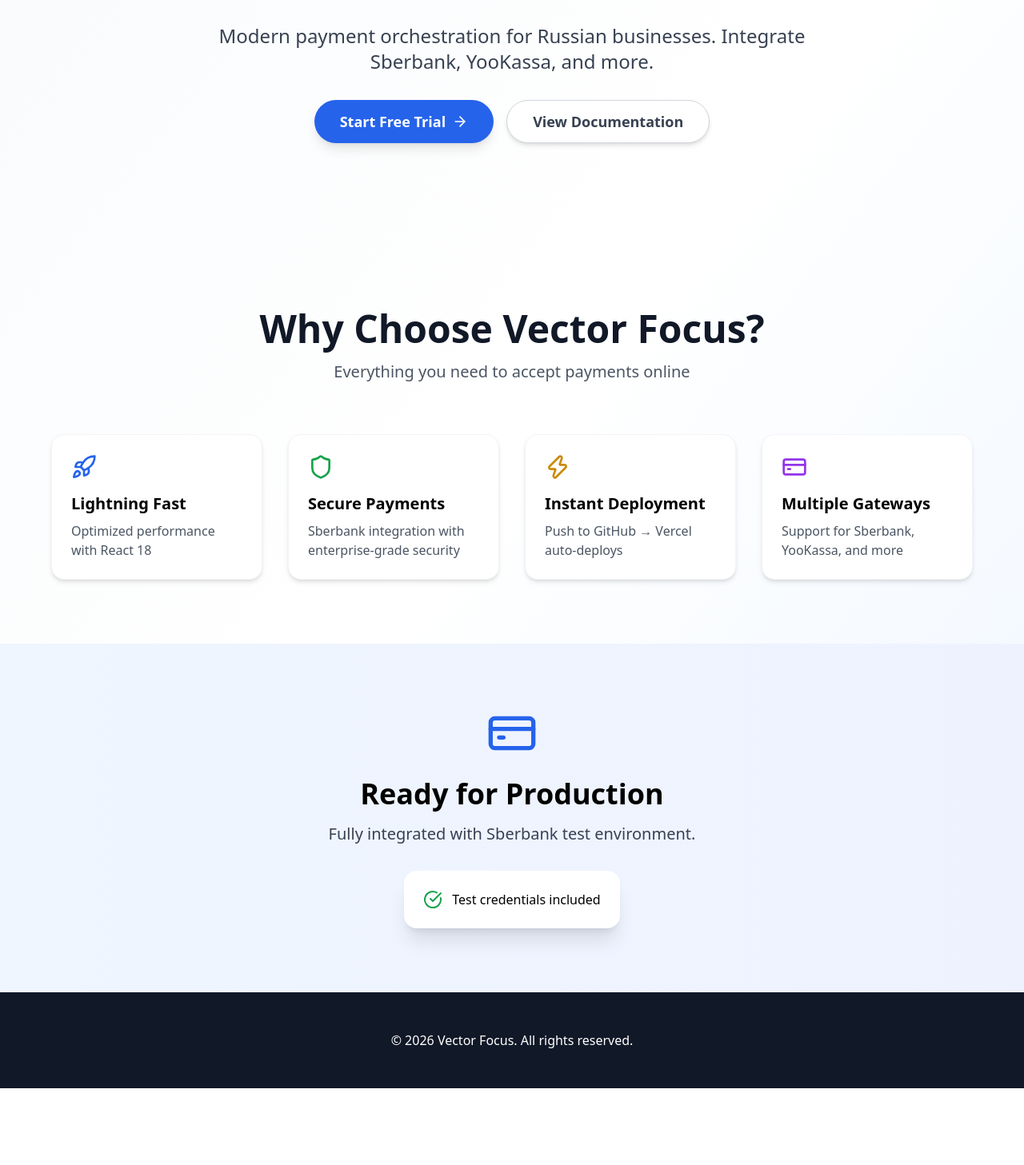
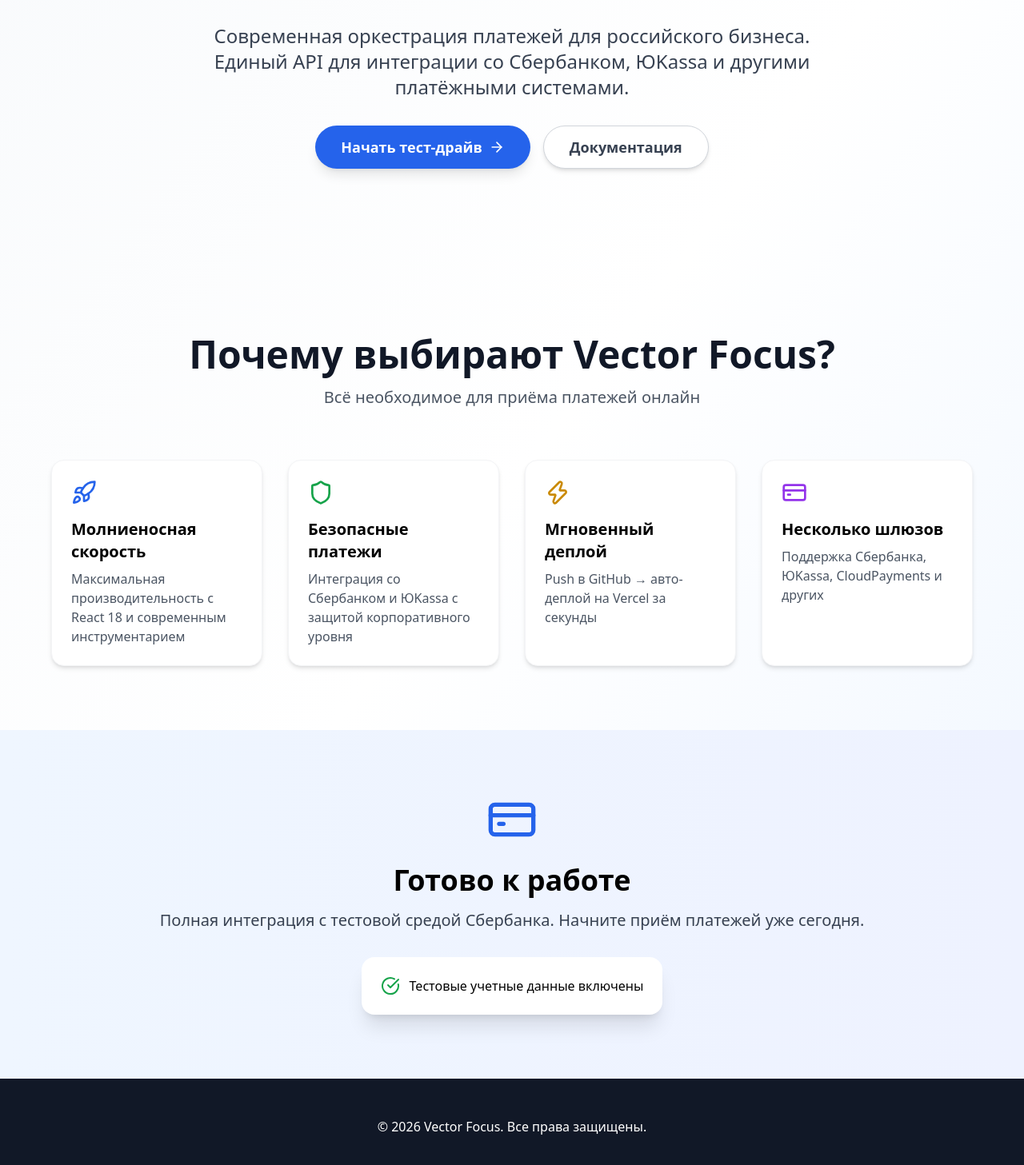
Before and after one commit to RadaVega/vector-focus, a React (Create React App) app: page / in a window 1280 px wide. Shown: the part 247-1704 px from the top of the page at 80% size. Before the commit the page ends 1608 px from the top, so only its background shows below. Built offline with nearby package versions, Linux system fonts and the light colour scheme.

Commit message:
✨ Modern landing page with Tailwind CSS v3, Framer Motion animations, and responsive design

```diff
--- a/src/pages/HomePage.tsx
+++ b/src/pages/HomePage.tsx
@@ -1,13 +1,13 @@
 import React from 'react';
 import { motion } from 'framer-motion';
-import { Rocket, Shield, Zap, CreditCard, ArrowRight, CheckCircle } from 'lucide-react';
+import { Rocket, Shield, CreditCard, ArrowRight, CheckCircle, Zap } from 'lucide-react';
 
 const HomePage: React.FC = () => {
   const features = [
-    { icon: <Rocket className="w-8 h-8 text-blue-600" />, title: 'Lightning Fast', description: 'Optimized performance with React 18' },
-    { icon: <Shield className="w-8 h-8 text-green-600" />, title: 'Secure Payments', description: 'Sberbank integration with enterprise-grade security' },
-    { icon: <Zap className="w-8 h-8 text-yellow-600" />, title: 'Instant Deployment', description: 'Push to GitHub → Vercel auto-deploys' },
-    { icon: <CreditCard className="w-8 h-8 text-purple-600" />, title: 'Multiple Gateways', description: 'Support for Sberbank, YooKassa, and more' }
+    { icon: <Rocket className="w-8 h-8 text-blue-600" />, title: 'Молниеносная скорость', description: 'Максимальная производительность с React 18 и современным инструментарием' },
+    { icon: <Shield className="w-8 h-8 text-green-600" />, title: 'Безопасные платежи', description: 'Интеграция со Сбербанком и ЮKassa с защитой корпоративного уровня' },
+    { icon: <Zap className="w-8 h-8 text-yellow-600" />, title: 'Мгновенный деплой', description: 'Push в GitHub → авто-деплой на Vercel за секунды' },
+    { icon: <CreditCard className="w-8 h-8 text-purple-600" />, title: 'Несколько шлюзов', description: 'Поддержка Сбербанка, ЮKassa, CloudPayments и других' }
   ];
 
   return (
@@ -17,21 +17,21 @@
         <motion.div initial={{ opacity: 0, y: 20 }} animate={{ opacity: 1, y: 0 }} transition={{ duration: 0.6 }}>
           <span className="inline-flex items-center gap-2 px-3 py-1 rounded-full bg-blue-100 text-blue-800 text-sm font-medium mb-6">
             <CheckCircle className="w-4 h-4" />
-            Now accepting payments in Russia
+            Принимаем платежи в России
           </span>
           <h1 className="text-5xl md:text-7xl font-extrabold bg-clip-text text-transparent bg-gradient-to-r from-blue-600 to-purple-600 mb-6">
             Vector Focus
           </h1>
           <p className="text-xl md:text-2xl text-gray-700 max-w-3xl mx-auto mb-8">
-            Modern payment orchestration for Russian businesses. Integrate Sberbank, YooKassa, and more.
+            Современная оркестрация платежей для российского бизнеса. Единый API для интеграции со Сбербанком, ЮKassa и другими платёжными системами.
           </p>
           <div className="flex flex-col sm:flex-row gap-4 justify-center">
-            <button className="inline-flex items-center px-8 py-3 text-lg font-semibold text-white bg-blue-600 rounded-full hover:bg-blue-700 transition shadow-lg transform hover:scale-105">
-              Start Free Trial <ArrowRight className="ml-2 w-5 h-5" />
-            </button>
-            <button className="inline-flex items-center px-8 py-3 text-lg font-semibold text-gray-700 bg-white rounded-full border border-gray-300 hover:border-blue-600 transition shadow-md">
-              View Documentation
-            </button>
+            <a href="#" className="inline-flex items-center px-8 py-3 text-lg font-semibold text-white bg-blue-600 rounded-full hover:bg-blue-700 transition shadow-lg transform hover:scale-105">
+              Начать тест-драйв <ArrowRight className="ml-2 w-5 h-5" />
+            </a>
+            <a href="#" className="inline-flex items-center px-8 py-3 text-lg font-semibold text-gray-700 bg-white rounded-full border border-gray-300 hover:border-blue-600 transition shadow-md hover:shadow-xl">
+              Документация
+            </a>
           </div>
         </motion.div>
       </section>
@@ -39,8 +39,8 @@
       {/* Features Grid */}
       <section className="py-20 px-4">
         <div className="max-w-6xl mx-auto">
-          <h2 className="text-4xl md:text-5xl font-bold text-center text-gray-900 mb-4">Why Choose Vector Focus?</h2>
-          <p className="text-xl text-center text-gray-600 mb-16">Everything you need to accept payments online</p>
+          <h2 className="text-4xl md:text-5xl font-bold text-center text-gray-900 mb-4">Почему выбирают Vector Focus?</h2>
+          <p className="text-xl text-center text-gray-600 mb-16">Всё необходимое для приёма платежей онлайн</p>
           <div className="grid md:grid-cols-2 lg:grid-cols-4 gap-8">
             {features.map((feature, idx) => (
               <motion.div key={idx} whileHover={{ y: -8 }} className="bg-white rounded-2xl p-6 shadow-md hover:shadow-xl transition border border-gray-100">
@@ -56,16 +56,18 @@
       {/* Payment Highlight */}
       <section className="py-20 px-4 bg-gradient-to-r from-blue-50 to-indigo-50 text-center">
         <CreditCard className="w-16 h-16 text-blue-600 mx-auto mb-6" />
-        <h2 className="text-4xl font-bold mb-4">Ready for Production</h2>
-        <p className="text-xl text-gray-700 mb-8">Fully integrated with Sberbank test environment.</p>
+        <h2 className="text-4xl font-bold mb-4">Готово к работе</h2>
+        <p className="text-xl text-gray-700 mb-8">Полная интеграция с тестовой средой Сбербанка. Начните приём платежей уже сегодня.</p>
         <div className="bg-white rounded-2xl p-6 shadow-xl inline-block">
-          <div className="flex items-center gap-3"><CheckCircle className="w-6 h-6 text-green-600" /><span>Test credentials included</span></div>
+          <div className="flex items-center gap-3"><CheckCircle className="w-6 h-6 text-green-600" /><span>Тестовые учетные данные включены</span></div>
         </div>
       </section>
 
-      {/* Simple Footer */}
-      <footer className="bg-gray-900 text-white py-12 text-center">
-        <p>© 2026 Vector Focus. All rights reserved.</p>
+      {/* Footer */}
+      <footer className="bg-gray-900 text-white py-12">
+        <div className="max-w-6xl mx-auto px-4 text-center">
+          <p>© 2026 Vector Focus. Все права защищены.</p>
+        </div>
       </footer>
     </div>
   );
```
